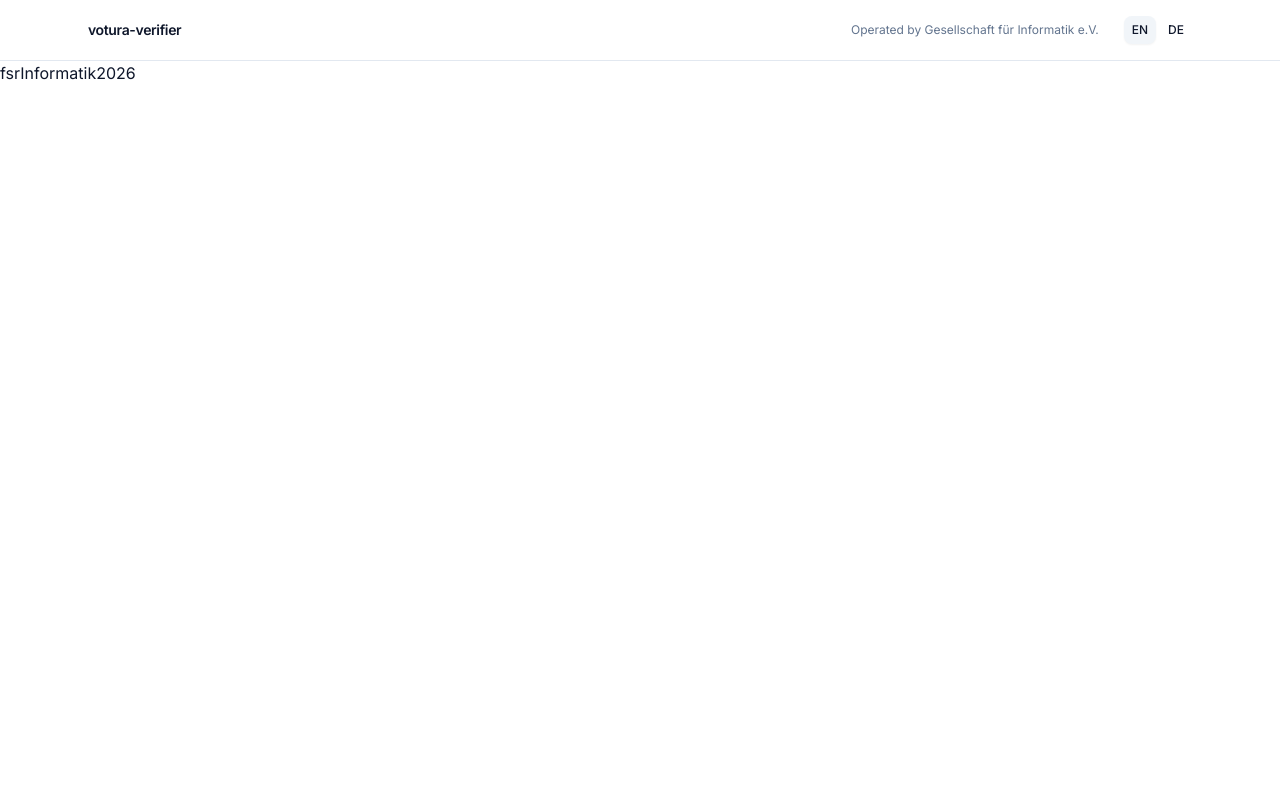
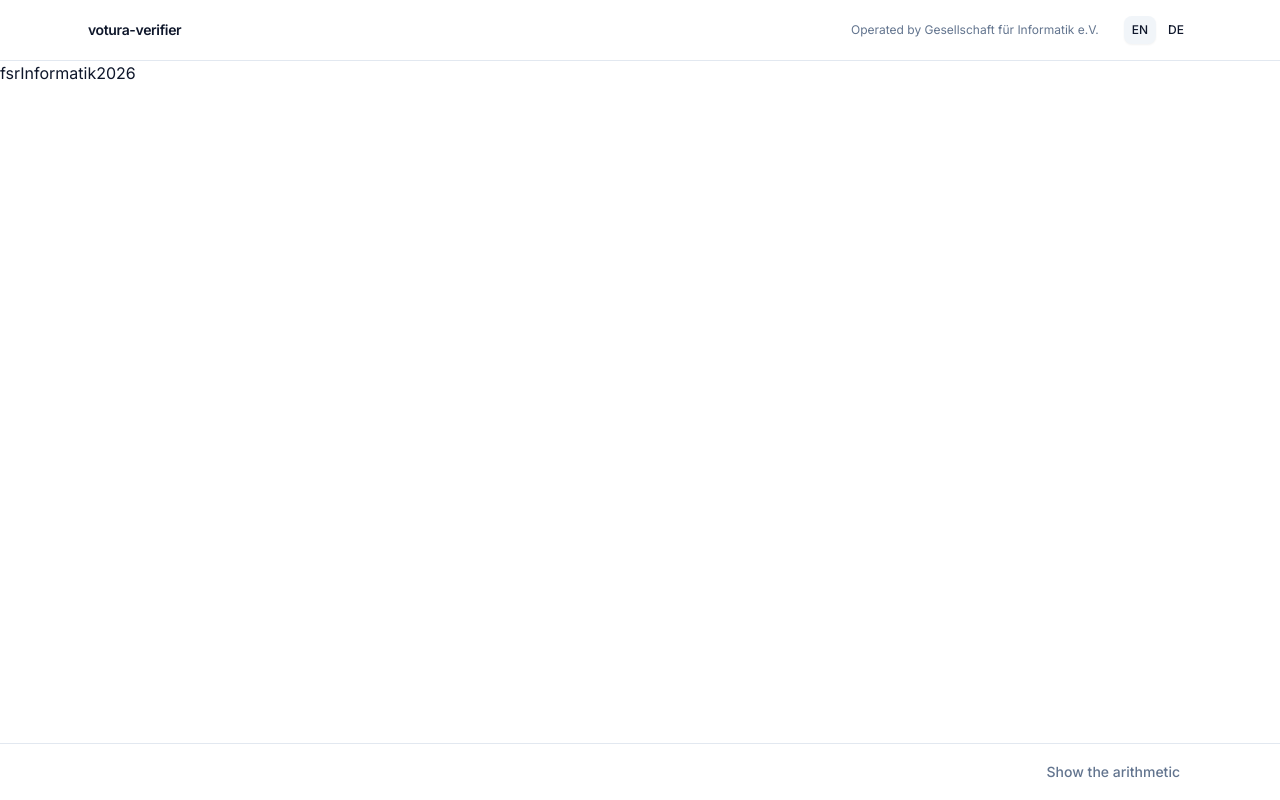
Before and after one commit to SE-UUlm/votura-verifier, a React (Vite) app: page /verifications/fsrInformatik2026 in a window 1280 px wide. Built offline with nearby package versions, Linux system fonts and the light colour scheme.

Commit message:
#15: Add application footer with the arithmetic dialog

```diff
--- a/src/ui/AppLayout.tsx
+++ b/src/ui/AppLayout.tsx
@@ -1,5 +1,6 @@
 import type { JSX } from 'react';
 import { Outlet } from 'react-router';
+import { AppFooter } from './appFooter/AppFooter.tsx';
 import { AppHeader } from './appHeader/AppHeader.tsx';
 
 export const AppLayout = (): JSX.Element => {
@@ -9,6 +10,7 @@ export const AppLayout = (): JSX.Element => {
       <main className="flex flex-1 flex-col">
         <Outlet />
       </main>
+      <AppFooter />
     </div>
   );
 };
--- /dev/null
+++ b/src/ui/appFooter/AppFooter.tsx
@@ -0,0 +1,12 @@
+import type { JSX } from 'react';
+import { ArithmeticDialog } from './ArithmeticDialog.tsx';
+
+export const AppFooter = (): JSX.Element => {
+  return (
+    <footer className="border-t">
+      <div className="mx-auto flex w-full max-w-6xl justify-end px-6 py-3">
+        <ArithmeticDialog />
+      </div>
+    </footer>
+  );
+};
```
